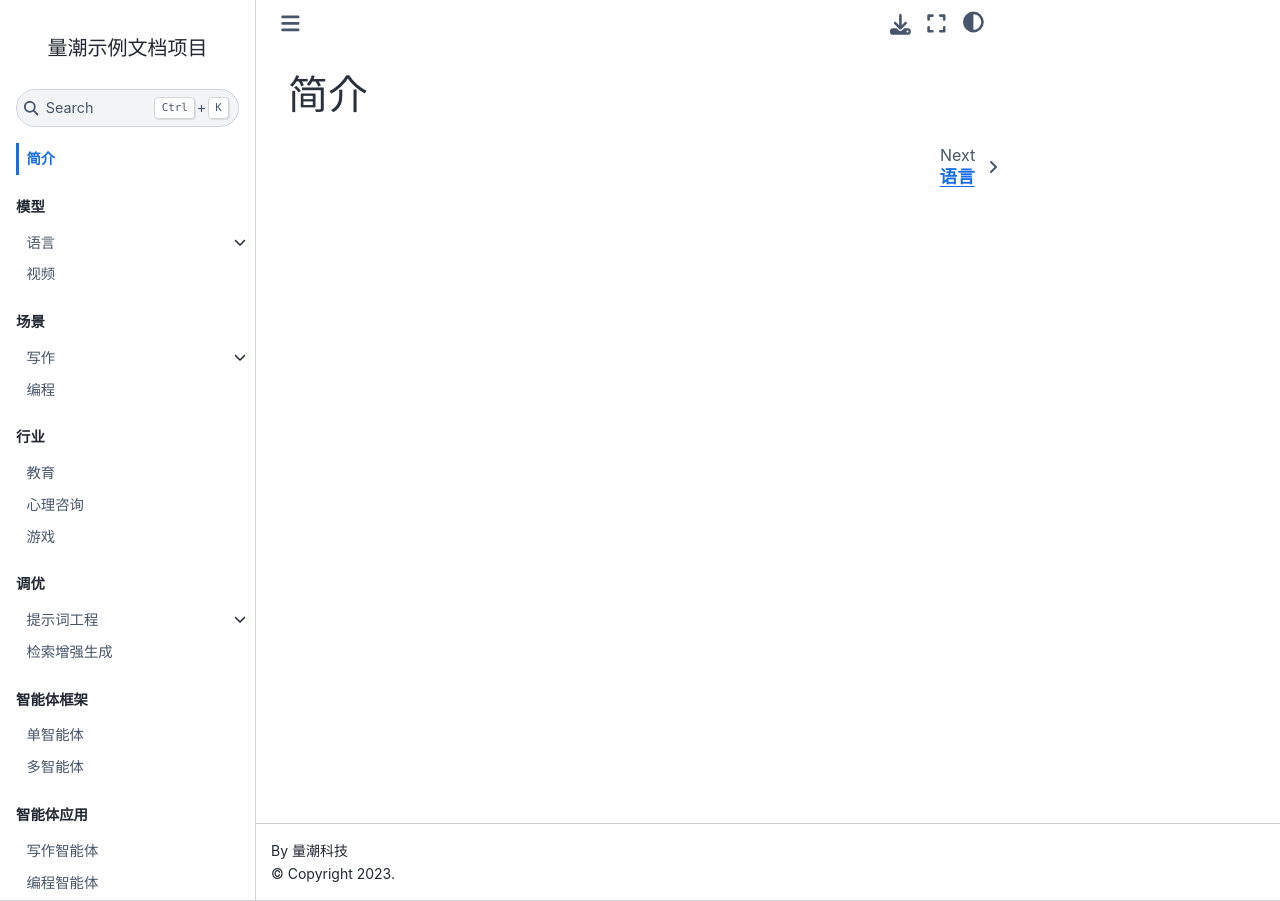
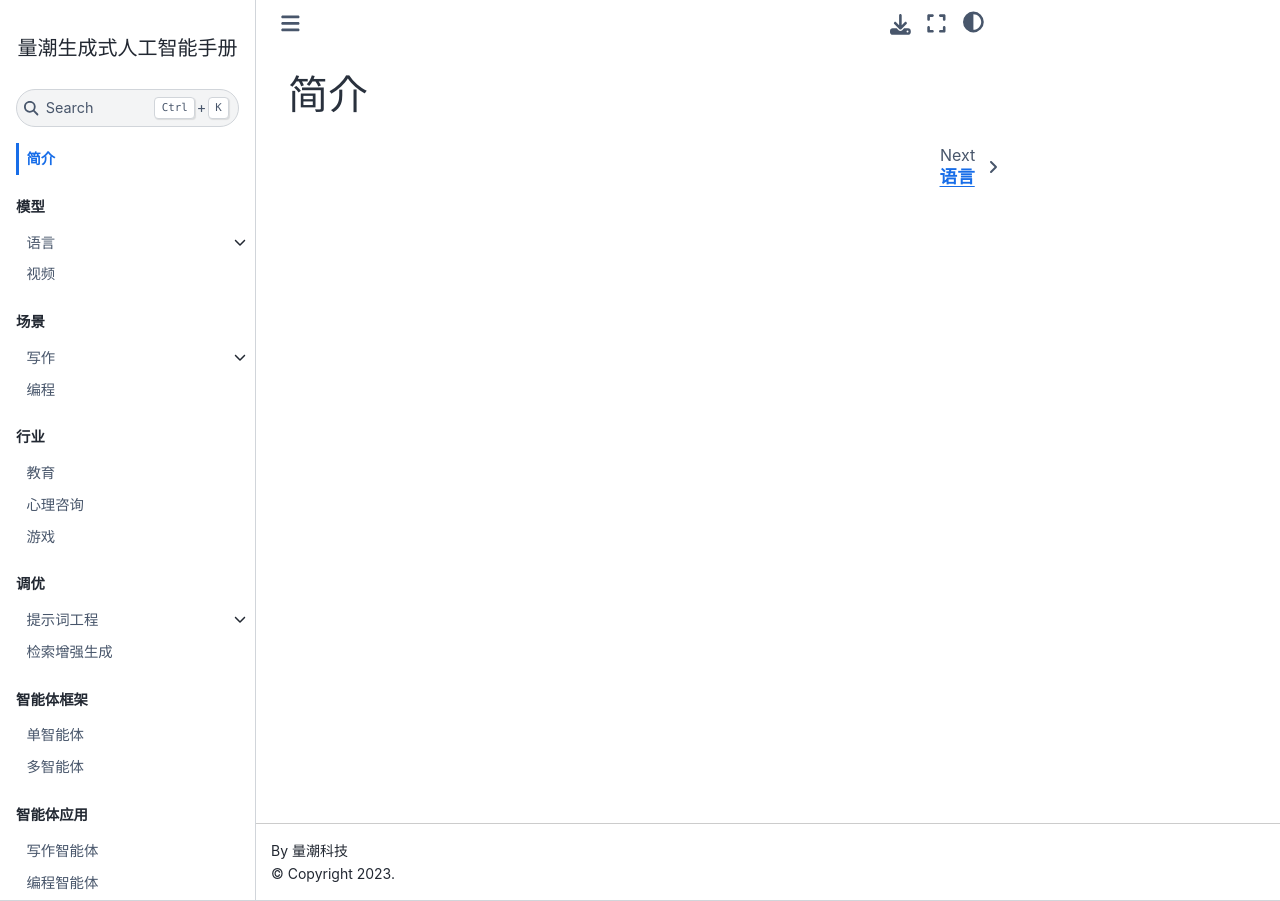
Before and after one commit to quanttide/quanttide-handbook-of-generative-ai, a Jupyter Book: the page built from index.md, in a window 1280 px wide. Built offline with Jupyter Book 1.0.4 settings and Sphinx 7.4.7 and the Sphinx Book theme 1.1.4, drawn with Linux system fonts in a browser that asks for light colours; pages that are not in the unit, such as notebooks, are missing from menus.

Commit message:
init: create project

```diff
--- a/_config.yml
+++ b/_config.yml
@@ -1,7 +1,7 @@
 # https://jupyterbook.org/en/stable/customize/config.html
-name: quanttide-example-of-documentation
-title: 量潮示例文档项目
+name: quanttide-handbook-of-generative-ai
+title: 量潮生成式人工智能手册
 author: 量潮科技
-description: 量潮文档项目实例
+description: 量潮及其合作伙伴总结生成式人工智能领域实践心得的工作手册
 # Jupyter Book Config
 only_build_toc_files: true
```
